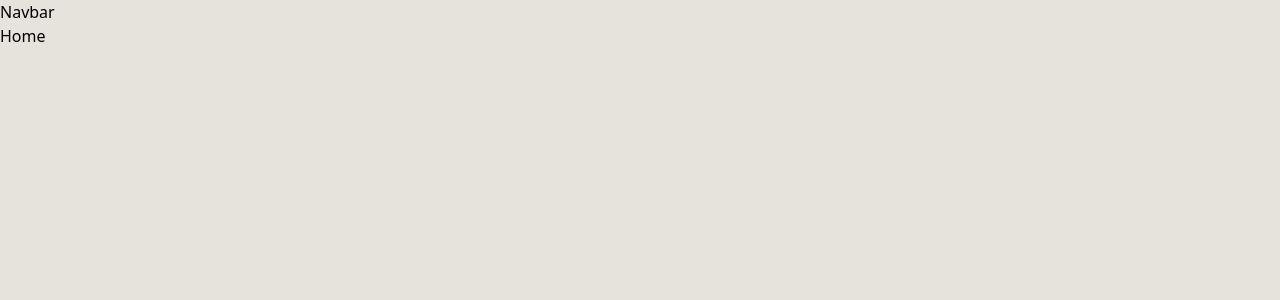
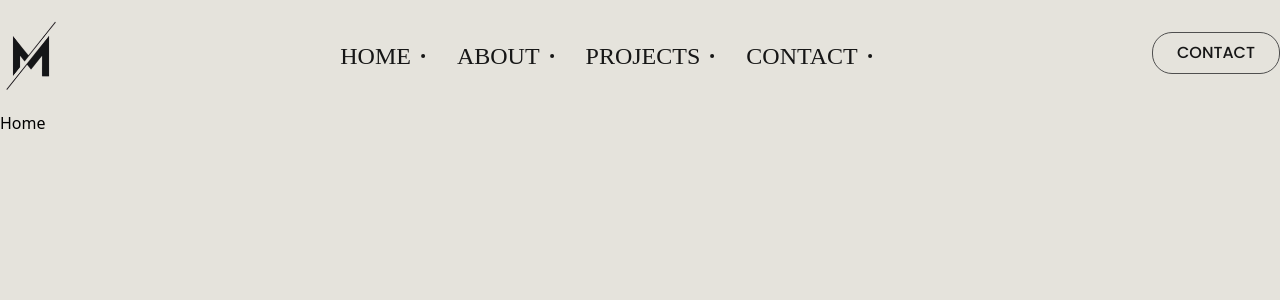
Before and after one commit to Munna-Scriptz/Portfolio, a React (Vite) app: page / in a window 1280 px wide. Shown: the top 300 px of the page. Built offline with nearby package versions, Linux system fonts and the light colour scheme; a web font is replaced by a local one.

Commit message:
Navbar 50% Complete

```diff
--- a/package.json
+++ b/package.json
@@ -13,6 +13,7 @@
     "@tailwindcss/vite": "^4.1.11",
     "react": "^19.1.0",
     "react-dom": "^19.1.0",
+    "react-icons": "^5.5.0",
     "react-router": "^7.6.3",
     "tailwindcss": "^4.1.11"
   },
--- a/src/App.css
+++ b/src/App.css
@@ -11,4 +11,109 @@ body{
 
 
 
-/* ---------Common Css--------- */
+/* ---------Navbar Start--------- */
+.NavLinks{
+  background: transparent;
+  position: relative;
+  transition: 0.5s ease;
+  cursor: pointer;
+  padding-left: 10px;
+}
+
+.NavLinks::before {
+  content: "";
+  position: absolute;
+  left: 0;
+  bottom: 0;
+  height: 2px;
+  width: 0;
+  background-color: #BF4A1A;
+  transition: 0.5s ease;
+}
+
+.NavLinks:hover {
+  color: #E5E3DC;
+  transition-delay: 0.5s;
+}
+
+.NavLinks:hover::before {
+  width: 100%;
+}
+
+.NavLinks::after {
+  content: "";
+  position: absolute;
+  left: 0;
+  bottom: 0;
+  height: 0;
+  width: 100%;
+  background-color: #BF4A1A;
+  transition: 0.4s ease;
+  z-index: -1;
+}
+
+.NavLinks:hover::after {
+  height: 100%;
+  transition-delay: 0.4s;
+  color: #E5E3DC;
+}
+
+/* ----Button-- */
+.ContactButton {
+  display: inline-block;
+  padding: 8px 24px;
+  border: 1px solid #4f4f4f;
+  border-radius: 20px;
+  transition: all 0.2s ease-in;
+  position: relative;
+  overflow: hidden;
+  cursor: pointer;
+  z-index: 1;
+}
+
+.ContactButton:before {
+  content: "";
+  position: absolute;
+  left: 50%;
+  transform: translateX(-50%) scaleY(1) scaleX(1.25);
+  top: 100%;
+  width: 140%;
+  height: 180%;
+  background-color: rgba(0, 0, 0, 0.05);
+  border-radius: 50%;
+  display: block;
+  transition: all 0.5s 0.1s cubic-bezier(0.55, 0, 0.1, 1);
+  z-index: -1;
+}
+
+.ContactButton:after {
+  content: "";
+  position: absolute;
+  left: 55%;
+  transform: translateX(-50%) scaleY(1) scaleX(1.45);
+  top: 180%;
+  width: 160%;
+  height: 190%;
+  background-color: #212121;
+  border-radius: 50%;
+  display: block;
+  transition: all 0.5s 0.1s cubic-bezier(0.55, 0, 0.1, 1);
+  z-index: -1;
+}
+
+.ContactButton:hover {
+  color: #ffffff;
+  border: 1px solid #4f4f4f;
+}
+
+.ContactButton:hover:before {
+  top: -35%;
+  background-color: #212121;
+  transform: translateX(-50%) scaleY(1.3) scaleX(0.8);
+}
+
+.ContactButton:hover:after {
+  top: -45%;
+  background-color: #212121;
+  transform: translateX(-50%) scaleY(1.3) scaleX(0.8);
+}
--- a/src/components/Navbar.jsx
+++ b/src/components/Navbar.jsx
@@ -1,7 +1,34 @@
 import React from 'react'
+import Logo from "../assets/images/Logo.png"
+import { Link } from 'react-router'
+import { LuDot } from "react-icons/lu";
 
 export const Navbar = () => {
   return (
-    <div>Navbar</div>
+    <>
+        <nav className='py-5'>
+            <div className="container">
+                <div id='NavRow' className='flex items-center justify-between'>
+                    {/* ----Logo---- */}
+                    <div className='w-[60px]'>
+                        <img src={Logo} alt="Logo" />
+                    </div>
+                    {/* ----NavLinks---- */}
+                    <div>
+                        <ul className='font-soldier flex items-center gap-3 text-2xl text-Primary'>
+                            <li><Link to={'/'} className='flex items-center NavLinks'>HOME<LuDot/></Link></li>
+                            <li><Link to={'/'} className='flex items-center NavLinks'>ABOUT<LuDot/></Link></li>
+                            <li><Link to={'/'} className='flex items-center NavLinks'>PROJECTS<LuDot/></Link></li>
+                            <li><Link to={'/'} className='flex items-center NavLinks'>CONTACT<LuDot/></Link></li>
+                        </ul>
+                    </div>
+                    {/* ----Button---- */}
+                    <div>
+                        <Link className='ContactButton font-poppins font-medium text-base text-Primary'>CONTACT</Link>
+                    </div>
+                </div>
+            </div>
+        </nav>
+    </>
   )
 }
--- a/src/index.css
+++ b/src/index.css
@@ -10,6 +10,6 @@
 @theme{
     --font-poppins: "Poppins", "sans-serif";
     --font-soldier: "Big Shoulders", "sans-serif";
-    --color-Primary: #4B5563;
-    --color-second: #111827;
+    --color-Primary: #161616;
+    --color-second: #212121;
 }
```
Also changed, not shown: 1 other file (tests, documents, lock files or other folders).
